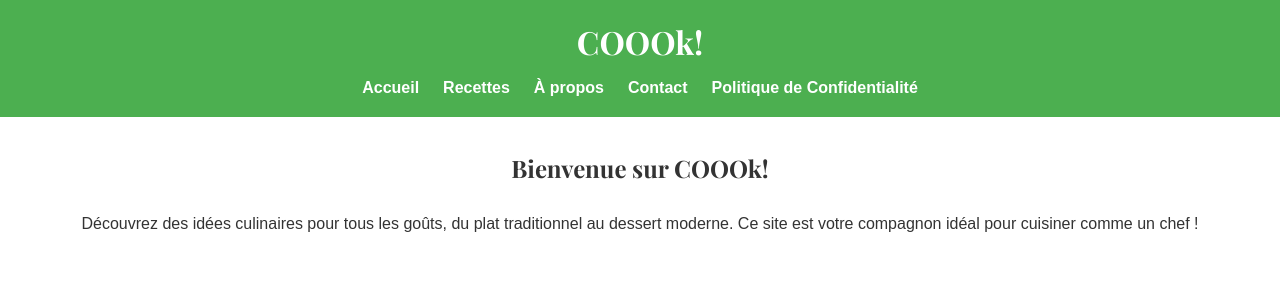
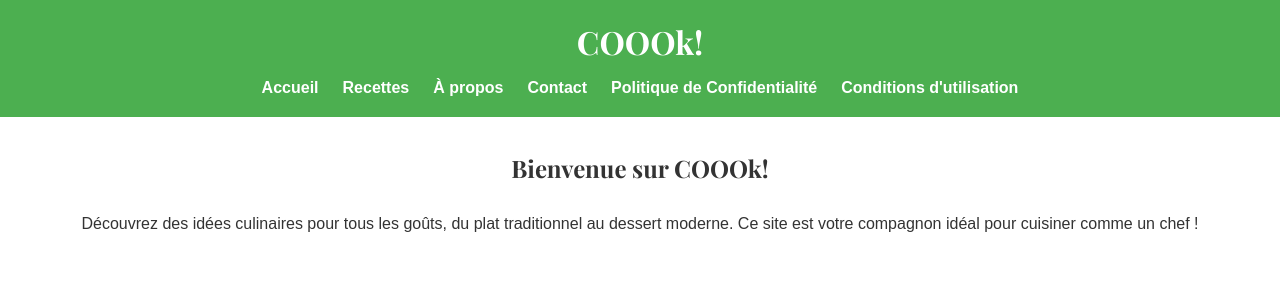
Before and after one commit to MichLLLLL/coook, a plain HTML site: page index.html in a window 1280 px wide. Shown: the top 298 px of the page. Drawn offline with nearby package versions, Linux system fonts and the light colour scheme; a web font is replaced by a local one.

Commit message:
Update index.html

```diff
--- a/index.html
+++ b/index.html
@@ -19,11 +19,13 @@
       <h1>COOOk!</h1>
       <nav class="navbar">
         <ul>
-          <li><a href="#home">Accueil</a></li>
-          <li><a href="#recipes">Recettes</a></li>
-          <li><a href="#about">À propos</a></li>
-          <li><a href="#contact">Contact</a></li>
-          <li><a href="#privacy">Politique de Confidentialité</a></li>
+
+          <li><a href="/">Accueil</a></li>
+          <li><a href="/recettes.html">Recettes</a></li>
+          <li><a href="/aboutus.html">À propos</a></li>
+          <li><a href="/contact.html">Contact</a></li>
+          <li><a href="/privacy.html">Politique de Confidentialité</a></li>
+          <li><a href="/terms.html">Conditions d'utilisation</a></li>
         </ul>
       </nav>
     </div>
```
